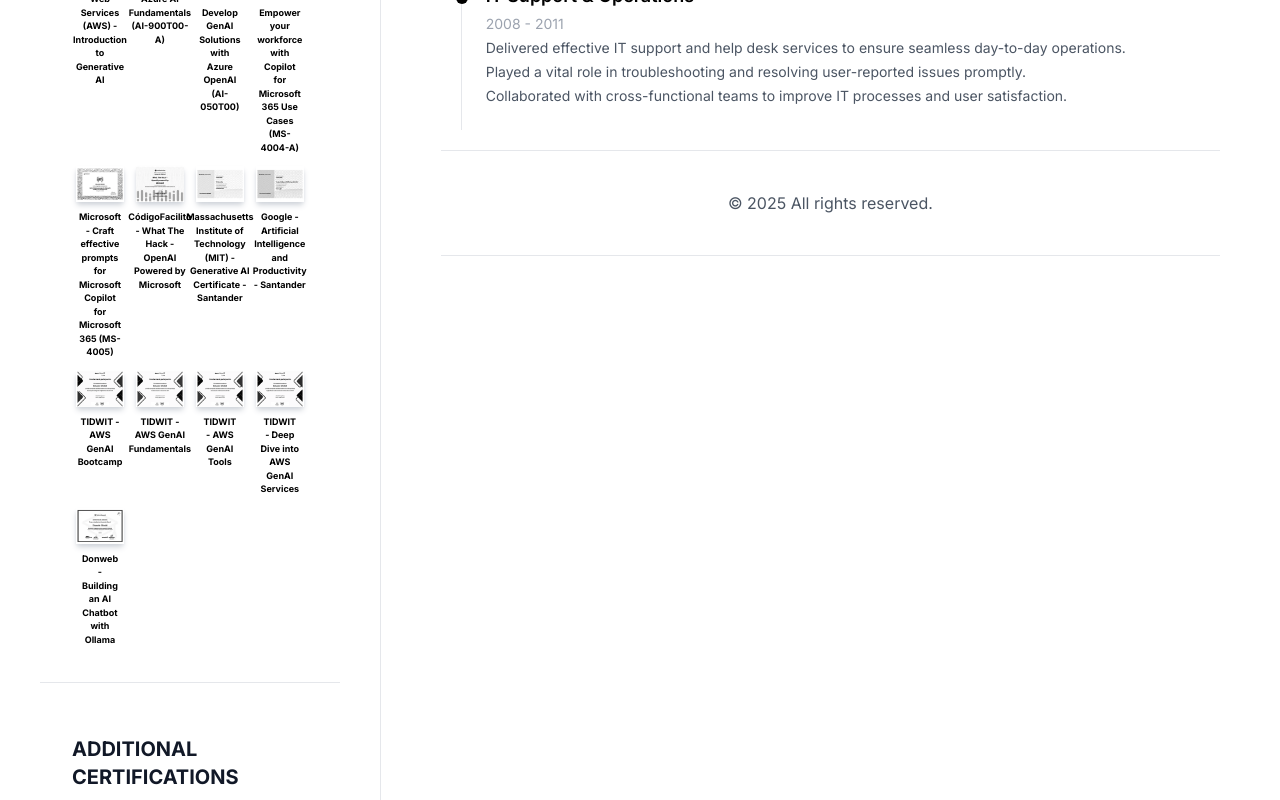
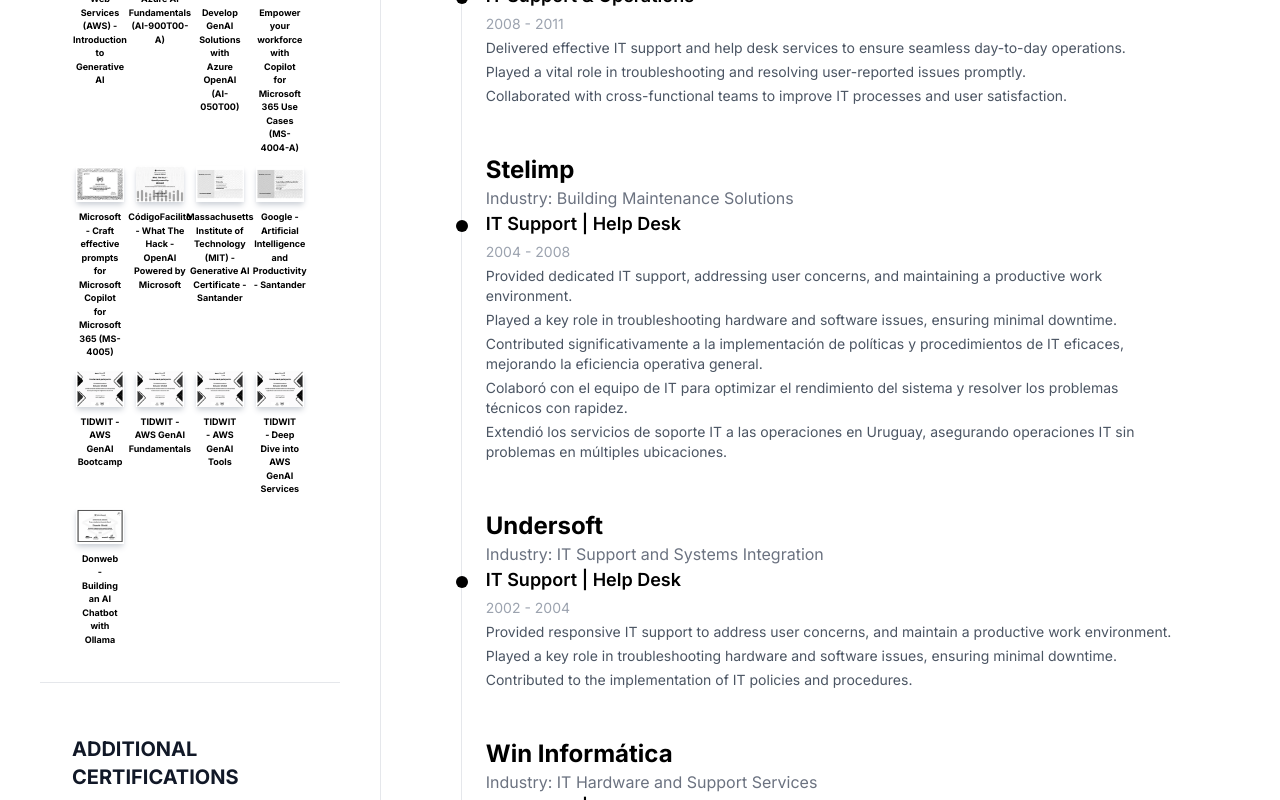
Before and after one commit to eddyg-github/My_CV, a React (Vite) app: page / in a window 1280 px wide. Shown: the part 3380-4180 px from the top of the page. Built offline with nearby package versions, Linux system fonts and the light colour scheme.

Commit message:
commit 16

```diff
--- a/src/components/Home.jsx
+++ b/src/components/Home.jsx
@@ -240,6 +240,41 @@
               'Collaborated with cross-functional teams to improve IT processes and user satisfaction.'
             ]
           },
+          {
+            company: 'Stelimp',
+            role: 'IT Support | Help Desk',
+            period: '2004 - 2008',
+            industry: 'Industry: Building Maintenance Solutions',
+            description: [
+              'Provided dedicated IT support, addressing user concerns, and maintaining a productive work environment.',
+              'Played a key role in troubleshooting hardware and software issues, ensuring minimal downtime.',
+              'Contributed significativamente a la implementación de políticas y procedimientos de IT eficaces, mejorando la eficiencia operativa general.',
+              'Colaboró con el equipo de IT para optimizar el rendimiento del sistema y resolver los problemas técnicos con rapidez.',
+              'Extendió los servicios de soporte IT a las operaciones en Uruguay, asegurando operaciones IT sin problemas en múltiples ubicaciones.'
+            ]
+          },
+          {
+            company: 'Undersoft',
+            role: 'IT Support | Help Desk',
+            period: '2002 - 2004',
+            industry: 'Industry: IT Support and Systems Integration',
+            description: [
+              'Provided responsive IT support to address user concerns, and maintain a productive work environment.',
+              'Played a key role in troubleshooting hardware and software issues, ensuring minimal downtime.',
+              'Contributed to the implementation of IT policies and procedures.'
+            ]
+          },
+          {
+            company: 'Win Informática',
+            role: 'IT Support | Help Desk',
+            period: '2000 - 2002',
+            industry: 'Industry: IT Hardware and Support Services',
+            description: [
+              'Offered comprehensive IT support, addressing user queries, and technical issues effectively.',
+              'Contributed to the development and maintenance of IT infrastructure.',
+              'Assisted in the deployment and maintenance of software and hardware systems.'
+            ]
+          }
         ].map((experience, index) => (
           <li key={index} className="relative flex flex-col gap-1 border-l p-6">
             {/* Viñeta alineada con el título del rol */}
@@ -251,7 +286,7 @@
                   href={experience.url}
                   target="_blank"
                   rel="noopener noreferrer"
-                          className="text-2xl font-bold transition-all duration-300 transform hover:scale-105 hover:font-extrabold hover:text-black dark:hover:text-white origin-center"
+                  className={`text-2xl font-bold transition-transform transition-colors duration-200 hover:scale-105 hover:font-extrabold hover:text-black dark:hover:text-white ${experience.company === 'Stelimp' || experience.company === 'Undersoft' || experience.company === 'Win Informática' ? '' : 'hover:scale-105 hover:font-extrabold hover:text-black dark:hover:text-white'}`}
                 >
                   {experience.company}
                 </a>
```
Lines whose indentation alone changed are shown as unchanged.
